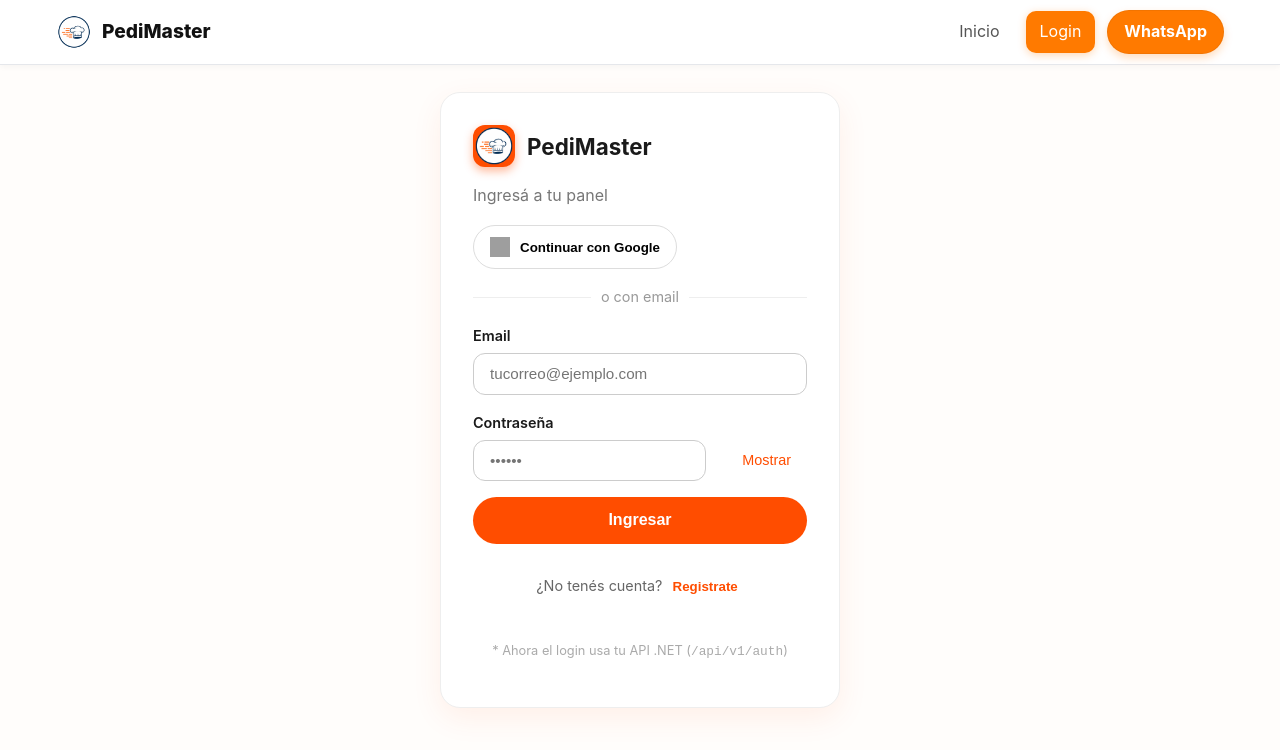
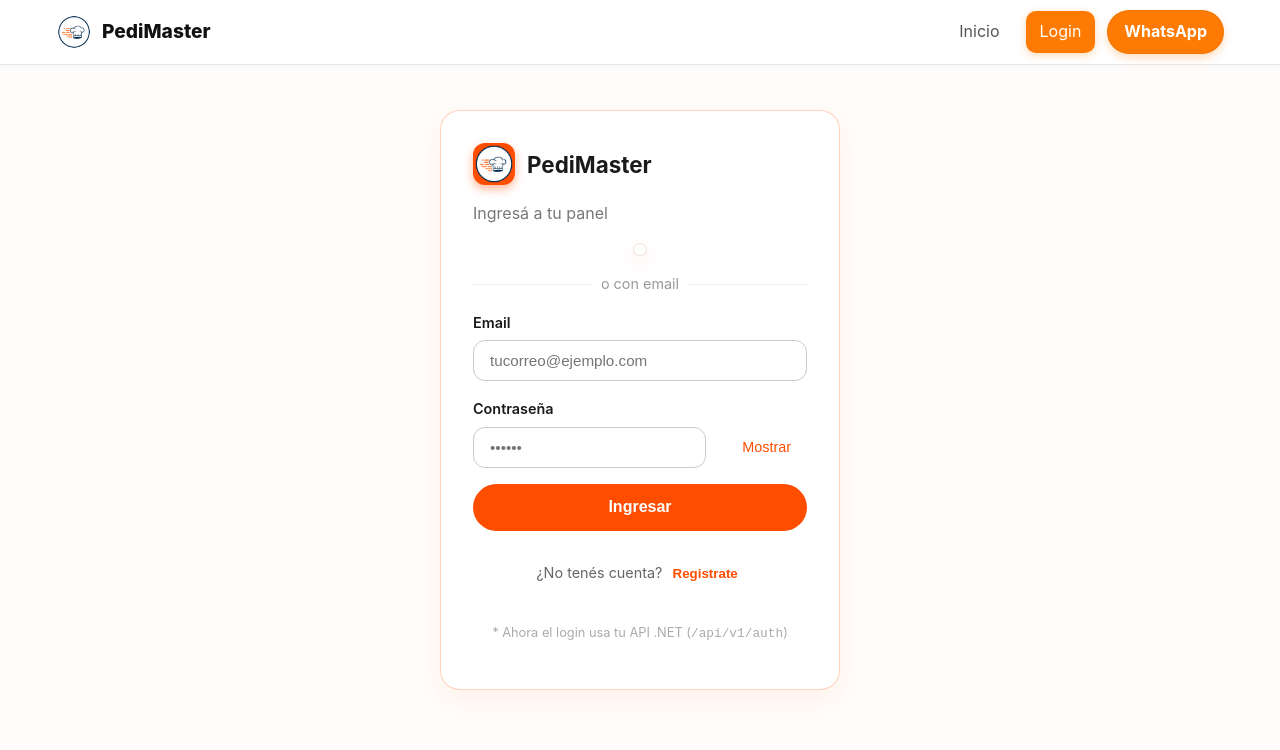
Before and after one commit to nazag03/PediMaster, a React (Vite) app in the folder Front/part1/: page /login in a window 1280 px wide. Shown: the top 750 px of the page. Built offline with nearby package versions, Linux system fonts and the light colour scheme; no server answers; grey boxes are pictures that could not be loaded.

Commit message:
google auth

```diff
--- a/Front/part1/index.html
+++ b/Front/part1/index.html
@@ -5,9 +5,6 @@
     <link rel="icon" type="image/svg+xml" href="./src/assets/PedimasterLogo.png" />
     <meta name="viewport" content="width=device-width, initial-scale=1.0" />
     <title>Pedimaster</title>
-
-    <!-- 🔥 CLIENT ID DE GOOGLE ACÁ ⬇ -->
-    <meta name="google-signin-client_id" content="599519966062-1skli3if0ucgskc44b88bnmsoror9mgm.apps.googleusercontent.com" />
 
     <!-- Google Identity API -->
     <script src="https://accounts.google.com/gsi/client" async defer></script>
--- a/Front/part1/src/Pages/Login.jsx
+++ b/Front/part1/src/Pages/Login.jsx
@@ -1,16 +1,16 @@
-import { useState } from "react";
+import { useEffect, useState } from "react";
 import { useLocation, useNavigate } from "react-router-dom";
 import { useAuth } from "../auth/useAuth";
 import styles from "./Login.module.css";
 import logo from "../assets/PedimasterLogo.png";
 
 export default function Login() {
-  const { login, loginWithGoogle } = useAuth();
+  const { login, handleGoogleCredential } = useAuth();
   const nav = useNavigate();
   const loc = useLocation();
   const redirectTo = loc.state?.from || "/admin/foods";
 
-  const [mode, setMode] = useState("login");
+  const [mode, setMode] = useState("login"); // "login" | "register"
   const [form, setForm] = useState({ user: "", pass: "" });
   const [showPass, setShowPass] = useState(false);
   const [err, setErr] = useState("");
@@ -27,9 +27,8 @@
     setSub(true);
     setErr("");
 
-    // para el back: "user" = email
+    // por ahora siempre login clásico
     const res = await login(form.user.trim(), form.pass);
-
     setSub(false);
 
     if (res.ok) {
@@ -39,18 +38,44 @@
     }
   };
 
-  const onGoogle = async () => {
-    setSub(true);
-    const res = await loginWithGoogle();
-    setSub(false);
+  // Inicializar Google y renderizar el botón una vez que la lib está lista
+  useEffect(() => {
+    const clientId = import.meta.env.VITE_GOOGLE_CLIENT_ID;
+    console.log("CLIENT ID FRONT:", clientId);
+    console.log("ORIGIN FRONT:", window.location.origin);
 
-    if (res.ok) nav(redirectTo, { replace: true });
-    else setErr(res.error || "No se pudo iniciar con Google");
-  };
+    if (!window.google || !window.google.accounts || !clientId) {
+      console.log("⚠️ Google no está listo o falta clientId");
+      return;
+    }
+
+    // inicializamos con callback que, cuando termine, redirige
+    window.google.accounts.id.initialize({
+      client_id: clientId,
+      callback: async (cred) => {
+        await handleGoogleCredential(cred);
+        nav(redirectTo, { replace: true });
+      },
+    });
+
+    const wrapper = document.getElementById("googleWrapper");
+    if (wrapper && wrapper.childElementCount === 0) {
+      window.google.accounts.id.renderButton(wrapper, {
+        theme: "outline",
+        size: "large",
+        shape: "pill",
+        text: "continue_with",
+      });
+    }
+  }, [handleGoogleCredential, nav, redirectTo]);
 
   return (
     <div className={styles.wrap}>
-      <div className={styles.card}>
+      <div
+        className={`${styles.card} ${
+          mode === "login" ? styles.cardLogin : styles.cardRegister
+        }`}
+      >
         <header className={styles.header}>
           <img src={logo} alt="PediMaster" className={styles.logo} />
           <h1 className={styles.title}>PediMaster</h1>
@@ -60,19 +85,15 @@
           {mode === "login" ? "Ingresá a tu panel" : "Creá tu cuenta gratis"}
         </p>
 
-        {/* GOOGLE LOGIN */}
-        <button
-          type="button"
-          className={styles.googleBtn}
-          onClick={onGoogle}
-          disabled={sub}
-        >
-          <img
-            src="https://www.gstatic.com/firebasejs/ui/2.0.0/images/auth/google.svg"
-            alt=""
-          />
-          {sub ? "Conectando..." : "Continuar con Google"}
-        </button>
+        {/* BOTÓN GOOGLE */}
+        <div className={styles.googleBtnWrapper}>
+          <div
+            id="googleWrapper"
+            className={`${styles.googleWrapper} ${
+              mode === "login" ? styles.loginMode : styles.registerMode
+            }`}
+          ></div>
+        </div>
 
         <div className={styles.divider}>
           <span>o con email</span>
--- a/Front/part1/src/Pages/Login.module.css
+++ b/Front/part1/src/Pages/Login.module.css
@@ -1,6 +1,10 @@
 :root {
   --orange: #ff4d00;
   --orange-hover: #ff6a2b;
+
+  --purple: #7b3ff3;
+  --purple-hover: #9d63ff;
+
   --gray: #f2f2f2;
   --text: #333;
   --muted: #777;
@@ -20,12 +24,25 @@
 
 .card {
   background: #fff;
-  border: 1px solid #eee;
   border-radius: 20px;
   padding: 2rem;
   width: 100%;
   max-width: 400px;
+  box-shadow: 0 10px 30px rgba(0, 0, 0, 0.04);
+  border: 1px solid #eee;
+  transition: box-shadow 0.2s ease, border-color 0.2s ease,
+    transform 0.15s ease;
+}
+
+/* ligero cambio de mood según modo */
+.cardLogin {
+  border-color: rgba(255, 77, 0, 0.25);
   box-shadow: 0 10px 30px rgba(255, 77, 0, 0.08);
+}
+
+.cardRegister {
+  border-color: rgba(123, 63, 243, 0.25);
+  box-shadow: 0 10px 30px rgba(123, 63, 243, 0.12);
 }
 
 .header {
@@ -59,29 +76,45 @@
   margin-bottom: 1rem;
 }
 
-.googleBtn {
+/* -------- GOOGLE BUTTON ---------- */
+
+.googleBtnWrapper {
   display: flex;
-  align-items: center;
   justify-content: center;
-  gap: 10px;
-  background: #fff;
-  border: 1px solid #ddd;
+  margin-bottom: 1rem;
+}
+
+/* wrapper que envuelve el botón oficial de Google */
+.googleWrapper {
+  padding: 0.35rem;
   border-radius: 999px;
-  padding: 0.7rem 1rem;
-  font-weight: 600;
-  cursor: pointer;
+  display: inline-block;
   transition: all 0.2s ease;
 }
 
-.googleBtn img {
-  width: 20px;
-  height: 20px;
+/* modo LOGIN → naranja suave */
+.loginMode {
+  background: #ffffff;
+  border: 1px solid #f0ded5;
+  box-shadow: 0 6px 18px rgba(255, 77, 0, 0.12);
 }
 
-.googleBtn:hover {
-  background: #f9f9f9;
-  box-shadow: 0 4px 10px rgba(255, 77, 0, 0.08);
+.loginMode:hover {
+  background: #fdf7f4;
 }
+
+/* modo REGISTER → violeta suave */
+.registerMode {
+  background: #f8f2ff;
+  border: 1px solid #e5d7ff;
+  box-shadow: 0 6px 18px rgba(123, 63, 243, 0.14);
+}
+
+.registerMode:hover {
+  background: #f2e8ff;
+}
+
+/* -------- DIVIDER Y FORM ---------- */
 
 .divider {
   text-align: center;
@@ -130,11 +163,12 @@
   border: 1px solid #ccc;
   font-size: 0.95rem;
   outline: none;
-  transition: border-color 0.15s ease;
+  transition: border-color 0.15s ease, box-shadow 0.15s ease;
 }
 
 .field input:focus {
   border-color: var(--orange);
+  box-shadow: 0 0 0 1px rgba(255, 77, 0, 0.15);
 }
 
 .passField {
@@ -153,6 +187,8 @@
   font-size: 0.9rem;
 }
 
+/* -------- BOTÓN PRINCIPAL ---------- */
+
 .btnPrimary {
   background: var(--orange);
   border: none;
@@ -162,18 +198,23 @@
   font-weight: 700;
   font-size: 1rem;
   cursor: pointer;
-  transition: background 0.2s ease, transform 0.1s ease;
+  transition: background 0.2s ease, transform 0.1s ease,
+    box-shadow 0.15s ease;
 }
 
 .btnPrimary:hover {
   background: var(--orange-hover);
   transform: translateY(-1px);
+  box-shadow: 0 8px 18px rgba(255, 77, 0, 0.25);
 }
 
 .btnPrimary:disabled {
   opacity: 0.6;
   cursor: not-allowed;
+  box-shadow: none;
 }
+
+/* -------- MENSAJE ERROR Y LINKS ---------- */
 
 .error {
   background: #ffe7e0;
@@ -203,4 +244,5 @@
   color: #aaa;
   font-size: 0.8rem;
   text-align: center;
+  margin-top: 0.5rem;
 }
--- a/Front/part1/src/auth/AuthProvider.jsx
+++ b/Front/part1/src/auth/AuthProvider.jsx
@@ -1,5 +1,5 @@
 // src/auth/AuthProvider.jsx
-import { useEffect, useState } from "react";
+import { useEffect, useState, useCallback } from "react";
 import { AuthContext } from "./AuthContext.jsx";
 
 const STORAGE_KEY = "pm_auth_token";
@@ -24,7 +24,7 @@
 }
 
 export function AuthProvider({ children }) {
-  const [user, setUser] = useState(null);   // { email, role, userId, token }
+  const [user, setUser] = useState(null); // { email, role, userId, token }
   const [ready, setReady] = useState(false);
 
   // Cargar sesión guardada al montar
@@ -60,7 +60,7 @@
     setReady(true);
   }, []);
 
-  // LOGIN → pega a tu API .NET
+  // ---------- LOGIN NORMAL (email + pass) ----------
   const login = async (email, password) => {
     try {
       const res = await fetch(`${API_BASE_URL}/api/v1/auth/login`, {
@@ -111,24 +111,11 @@
     localStorage.removeItem(STORAGE_KEY);
     setUser(null);
   };
-    // LOGIN CON GOOGLE
-  // LOGIN CON GOOGLE
-const loginWithGoogle = async () => {
-  const clientId = import.meta.env.VITE_GOOGLE_CLIENT_ID;
-  console.log("CLIENT ID FRONT:", clientId);
-  console.log("ORIGIN FRONT:", window.location.origin);
 
-  if (!window.google || !window.google.accounts || !clientId) {
-    console.log("⚠️ Google no está listo o falta clientId");
-    return { ok: false, error: "Google no está disponible" };
-  }
-
-  return new Promise((resolve) => {
-    console.log("🟡 Inicializando Google Identity...");
-    window.google.accounts.id.initialize({
-      client_id: clientId,
-      callback: async (response) => {
-        console.log("✅ CALLBACK de Google ejecutado. Response:", response);
+  // ---------- CALLBACK QUE USA GOOGLE (credential → back → setUser) ----------
+  const handleGoogleCredential = useCallback(
+    async (response) => {
+      console.log("🟢 CALLBACK DE GOOGLE EJECUTADO:", response);
 
       try {
         const idToken = response?.credential;
@@ -138,32 +125,33 @@
         );
 
         if (!idToken) {
-            resolve({ ok: false, error: "Google no devolvió credencial" });
+          console.log("⚠️ Google no devolvió credential");
           return;
         }
 
-          console.log("📤 Enviando token al back:", `${API_BASE_URL}/api/v1/auth/google`);
-          const res = await fetch(`${API_BASE_URL}/api/v1/auth/google`, {
+        const url = `${API_BASE_URL}/api/v1/auth/google`;
+        console.log("📤 Enviando token al back:", url);
+
+        const res = await fetch(url, {
           method: "POST",
           headers: { "Content-Type": "application/json" },
           body: JSON.stringify({ idToken }),
         });
 
-          console.log("📥 Respuesta del back:", res.status);
+        console.log("📥 Respuesta del back (status):", res.status);
 
         if (!res.ok) {
           const text = await res.text();
           console.log("❌ Error desde el back:", text);
-            resolve({
-              ok: false,
-              error: text || "Error iniciando sesión con Google",
-            });
           return;
         }
 
         const data = await res.json();
         const jwt = data.jwtToken ?? data.JwtToken;
-          console.log("🧾 JWT recibido (primeros 40 chars):", jwt?.slice(0, 40) + "...");
+        console.log(
+          "🧾 JWT recibido (primeros 40 chars):",
+          jwt?.slice(0, 40) + "..."
+        );
 
         localStorage.setItem(STORAGE_KEY, jwt);
 
@@ -186,26 +174,24 @@
         const userId = payload["userId"] || null;
 
         setUser({ email, role, userId, token: jwt });
-
-          resolve({ ok: true });
       } catch (err) {
         console.error("💥 Error en callback de Google:", err);
-          resolve({ ok: false, error: "No se pudo procesar Google Login" });
       }
     },
-    });
-
-    console.log("🟠 Llamando a google.accounts.id.prompt()...");
-    window.google.accounts.id.prompt();
-  });
-};
-
-
+    [setUser]
+  );
 
   return (
-    <AuthContext.Provider value={{ user, ready, login, loginWithGoogle, logout }}>
+    <AuthContext.Provider
+      value={{
+        user,
+        ready,
+        login,
+        logout,
+        handleGoogleCredential, // 👈 lo usás en Login.jsx para renderButton
+      }}
+    >
       {children}
     </AuthContext.Provider>
   );
-
 }
```
Also changed, not shown: 1 other file (tests, documents, lock files or other folders). Lines whose indentation alone changed are shown as unchanged.
